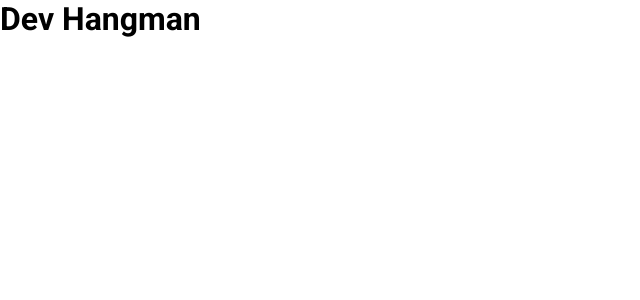
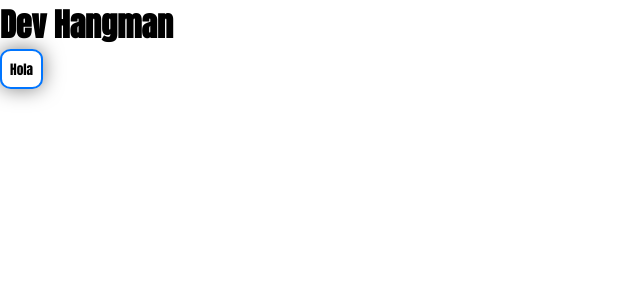
Before and after one commit to Andreslp08/dev-hangman, a React (Create React App) app: page / in a window 1280 px wide. Shown: the top 300 px of the page, without its empty margins (0-640 px from the left). Built offline with nearby package versions, Linux system fonts and the light colour scheme.

Commit message:
se puso ejemplos implementado las clases

```diff
--- a/src/App.js
+++ b/src/App.js
@@ -4,7 +4,8 @@ import './styles/styles.scss'
 function App() {
   return (
     <div className="App">
-      <h1>Dev Hangman</h1>
+      <h1 className='titulo'>Dev Hangman</h1>
+      <button className='main-box primary-button-bordered border-medium '>Hola</button>
     </div>
   );
 }
```
